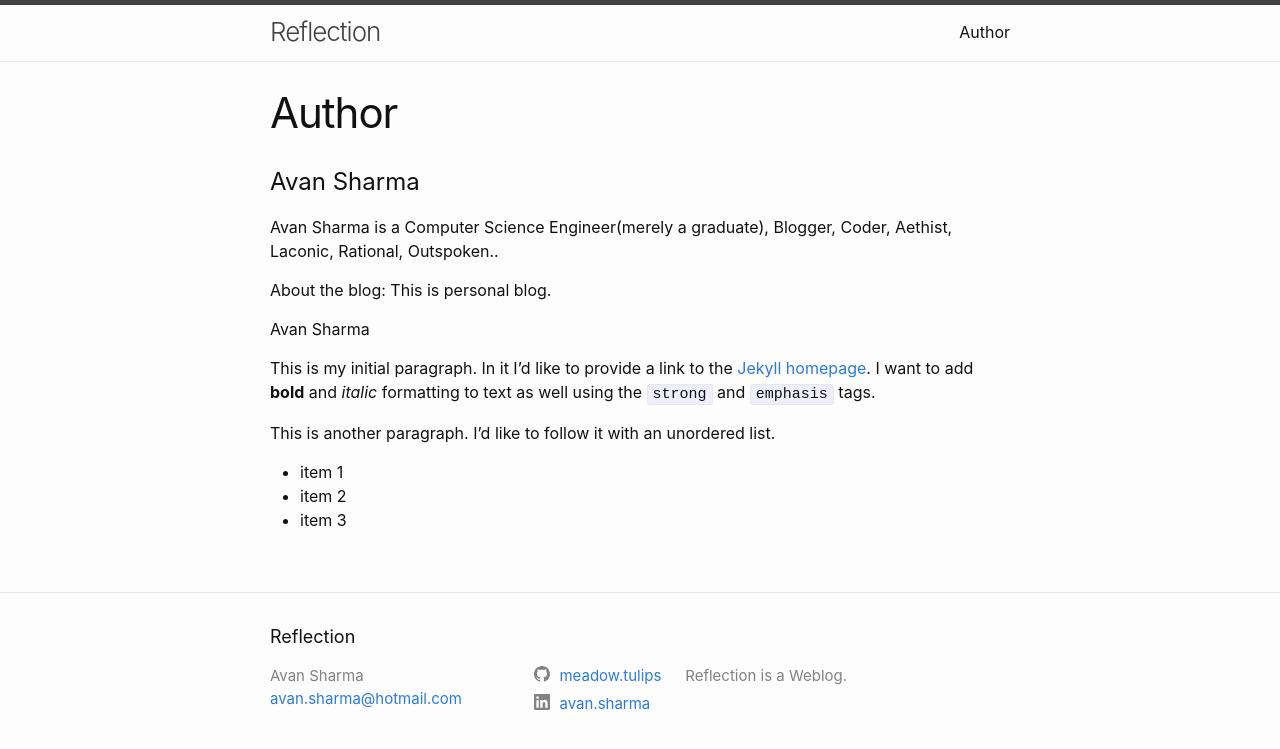
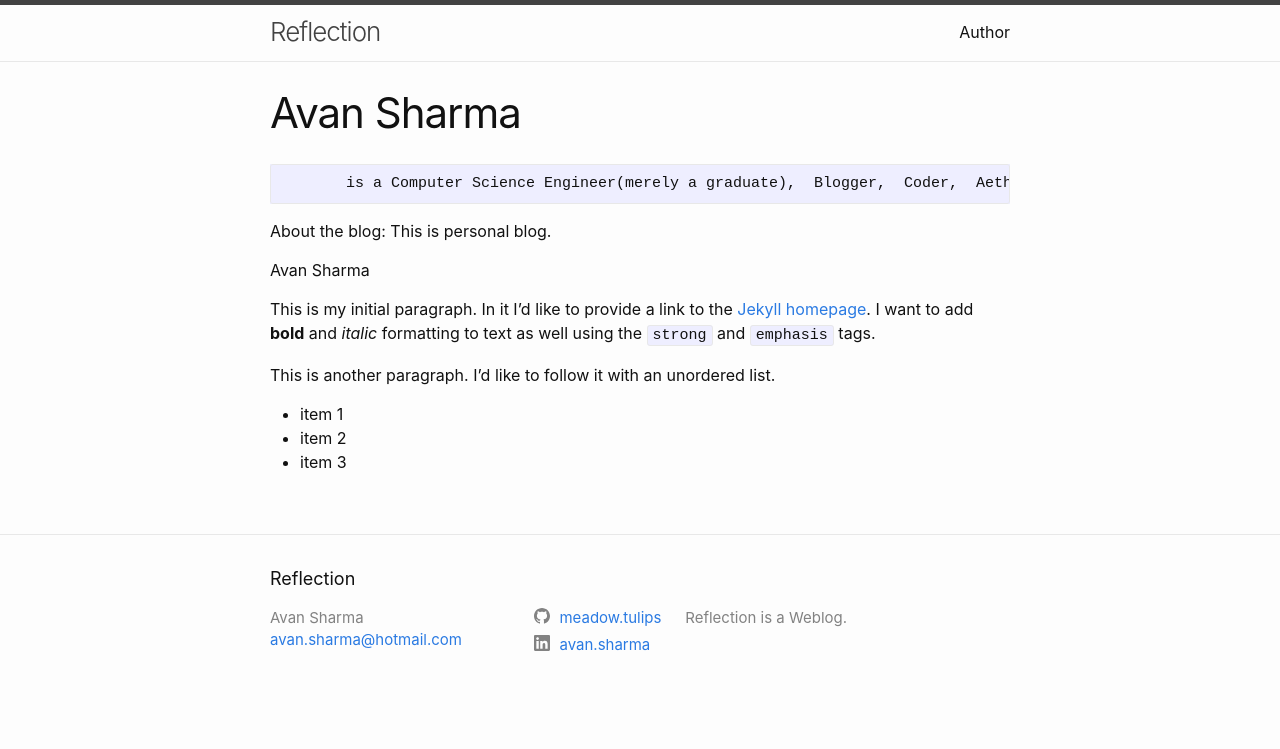
Before and after one commit to meadow-tulips/Myblog, a Jekyll site: the page built from about.md, in a window 1280 px wide. Shown: the top 749 px of the page. Built offline with Jekyll 4.4.1, drawn with Linux system fonts in a browser that asks for light colours.

Commit message:
Update about.md

```diff
--- a/about.md
+++ b/about.md
@@ -1,14 +1,12 @@
 ---
-layout: page
+layout: authors-page
 title: Author
 permalink: /author/
 author: Avan Sharma
 ---
 
 
-# {{ site.author }}
-
-Avan Sharma is a Computer Science Engineer(merely a graduate),  Blogger,  Coder,  Aethist, Laconic,  Rational, Outspoken..
+           is a Computer Science Engineer(merely a graduate),  Blogger,  Coder,  Aethist, Laconic,  Rational, Outspoken..
 
 About the blog: This is personal blog.
 
```
